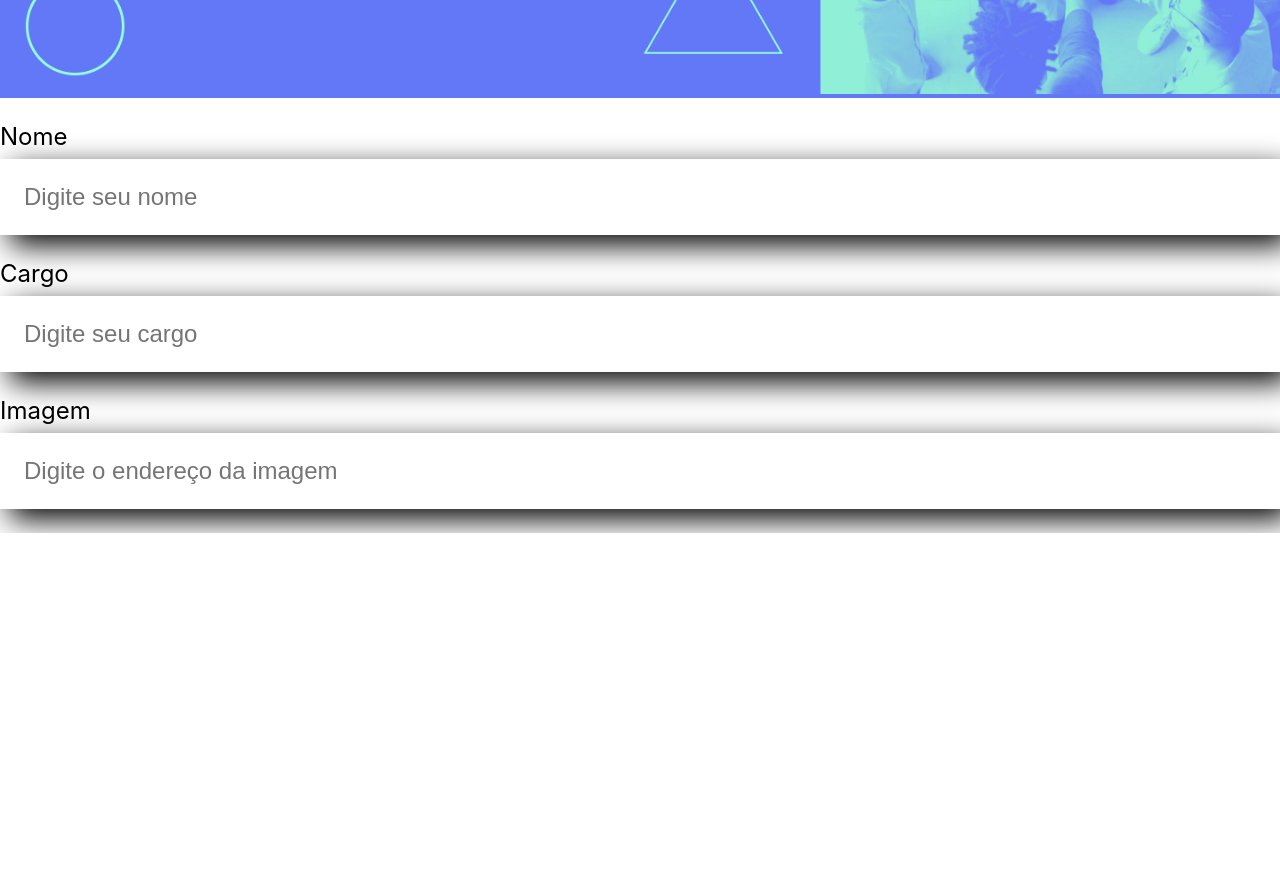
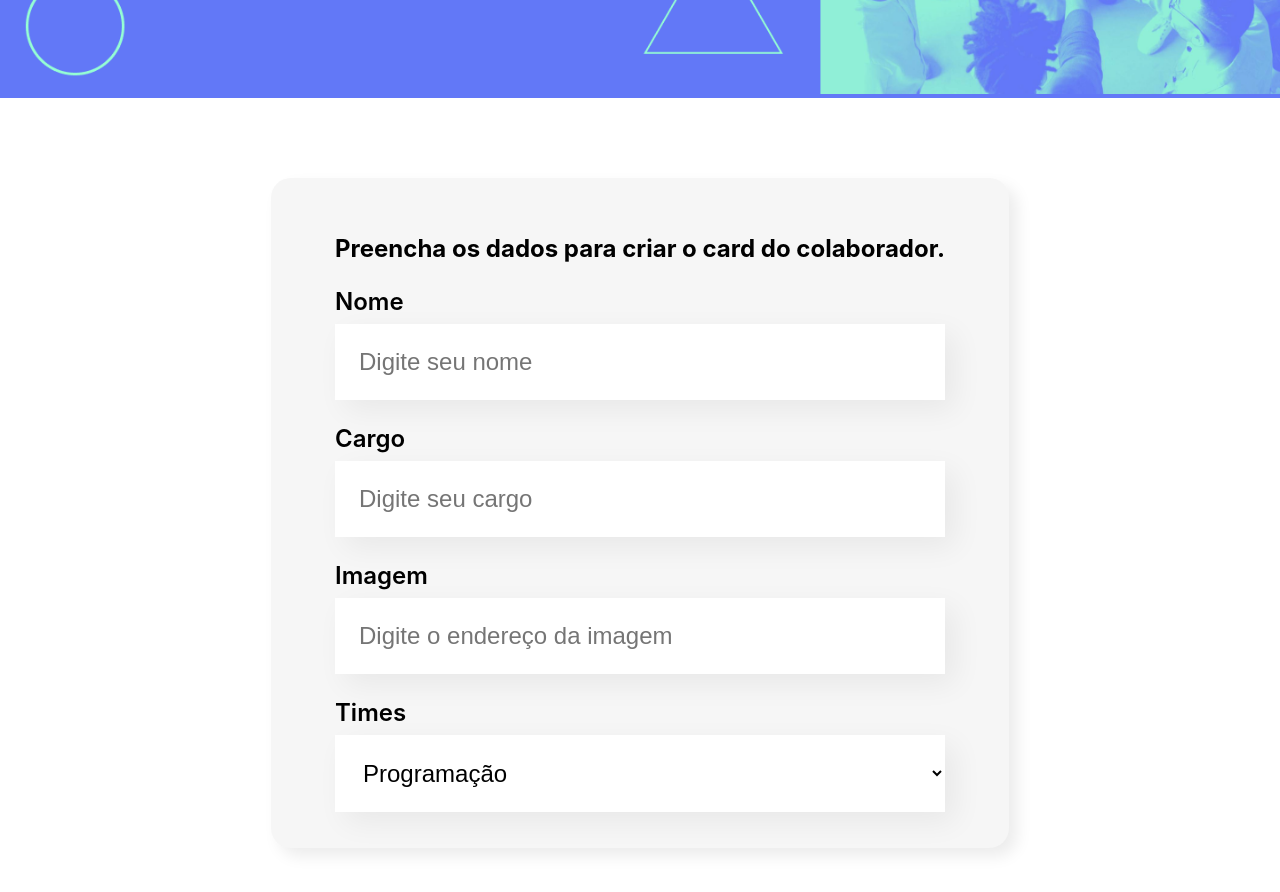
Before and after one commit to lucas-bernardo-souza/organo, a React (Create React App) app: page / in a window 1280 px wide. Shown: the part 400-1292 px from the top of the page. Before the commit the page ends 933 px from the top, so only its background shows below. Built offline with nearby package versions, Linux system fonts and the light colour scheme.

Commit message:
Form development and team list

```diff
--- a/src/App.js
+++ b/src/App.js
@@ -1,14 +1,12 @@
 import './App.css'
 import Banner from './componentes/Banner/Banner';
-import { CampoTexto } from './componentes/CampoTexto/CampoTexto';
+import Form from './componentes/Form'
 
 function App() {
   return (
     <div className="App">
       <Banner></Banner>
-      <CampoTexto label="Nome" placeholder="Digite seu nome"/>
-      <CampoTexto label="Cargo" placeholder="Digite seu cargo"/>
-      <CampoTexto label="Imagem" placeholder="Digite o endereço da imagem"/>
+      <Form/>
     </div>
   );
 }
--- a/src/componentes/CampoTexto/index.js
+++ /dev/null
@@ -1,3 +0,0 @@
-import { CampoTexto } from "./CampoTexto";
-
-export default CampoTexto
--- /dev/null
+++ b/src/componentes/Form/Form.css
@@ -0,0 +1,14 @@
+.form{
+    display: flex;
+    justify-content: center;
+    margin: 80px 0;
+
+}
+
+.form form{
+    max-width: 80%;
+    background-color: #F6F6F6;
+    border-radius: 20px;
+    padding: 36px 64px;
+    box-shadow: 8px 8px 16px rgba(0,0,0,0.08);
+}
--- /dev/null
+++ b/src/componentes/Form/index.js
@@ -0,0 +1,29 @@
+import './Form.css'
+import TextField from '../TextField'
+import List from '../List'
+
+const Form = () =>{
+    const times = [
+        'Programação',
+        'Front-End',
+        'Data-Science',
+        'Devops',
+        'UX e Design',
+        'Mobile',
+        'Inovação e Gestão'
+    ]
+
+    return (
+        <section className='form'>
+            <form>
+                <h2>Preencha os dados para criar o card do colaborador.</h2>
+                <TextField label="Nome" placeholder="Digite seu nome"/>
+                <TextField label="Cargo" placeholder="Digite seu cargo"/>
+                <TextField label="Imagem" placeholder="Digite o endereço da imagem"/>
+                <List label="Times" itens={times}/>
+            </form>
+        </section>
+    )
+}
+
+export default Form
--- a/src/componentes/CampoTexto/CampoTexto.css
+++ b/src/componentes/List/List.css
@@ -1,16 +1,13 @@
-.campo-texto{
-    margin: 24px 0;
-}
-
-.campo-texto label {
+.list label{
     display: block;
     margin-bottom: 8px;
     font-size: 24px;
+    font-weight: 600;
 }
 
-.campo-texto input {
+.list select{
     background-color: #FFF;
-    box-shadow: 10px 10px 30px rgba(0, 0, 0.06);
+    box-shadow: 10px 10px 30px rgba(0, 0, 0, 0.06);
     width: 100%;
     border: none;
     font-size: 24px;
--- /dev/null
+++ b/src/componentes/List/index.js
@@ -0,0 +1,14 @@
+import './List.css'
+
+const List = (props) => {
+    return(
+        <div className='list'>
+            <label>{props.label}</label>
+            <select>
+                {props.itens.map((item, index) => <option key={index}>{item}</option>)}
+            </select>
+        </div>
+    )
+}
+
+export default List
--- /dev/null
+++ b/src/componentes/TextField/TextField.css
@@ -0,0 +1,20 @@
+.campo-texto{
+    margin: 24px 0;
+}
+
+.campo-texto label {
+    display: block;
+    margin-bottom: 8px;
+    font-size: 24px;
+    font-weight: 600;
+}
+
+.campo-texto input {
+    background-color: #FFF;
+    box-shadow: 10px 10px 30px rgba(0, 0, 0, 0.06);
+    width: 100%;
+    border: none;
+    font-size: 24px;
+    padding: 24px;
+    box-sizing: border-box;
+}
--- a/src/componentes/CampoTexto/CampoTexto.js
+++ b/src/componentes/TextField/TextField.js
@@ -1,6 +1,6 @@
- import './CampoTexto.css'
+ import './TextField.css'
 
- export const CampoTexto = (props) => {
+ export const TextField = (props) => {
     return (
         <div className="campo-texto">
             <label>{props.label}</label>
--- /dev/null
+++ b/src/componentes/TextField/index.js
@@ -0,0 +1,3 @@
+import { TextField } from "./TextField";
+
+export default TextField
```
